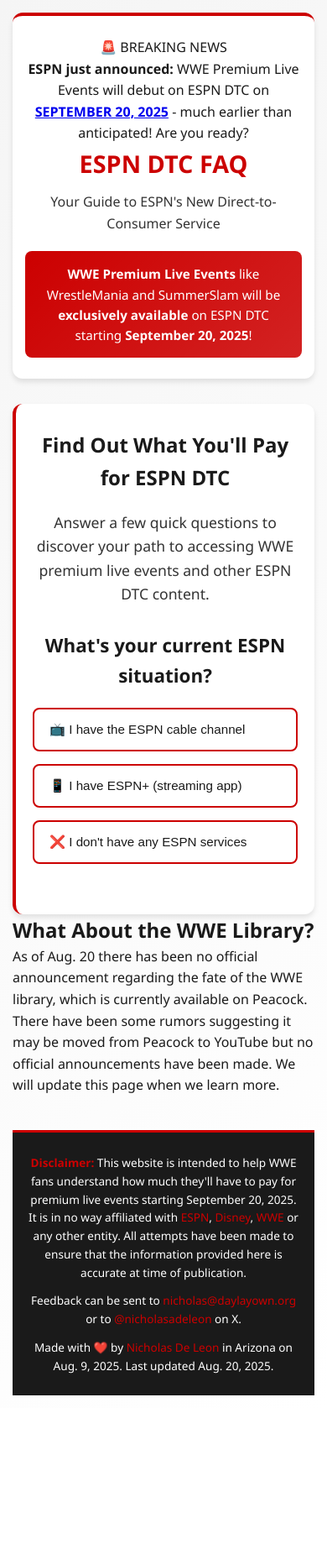
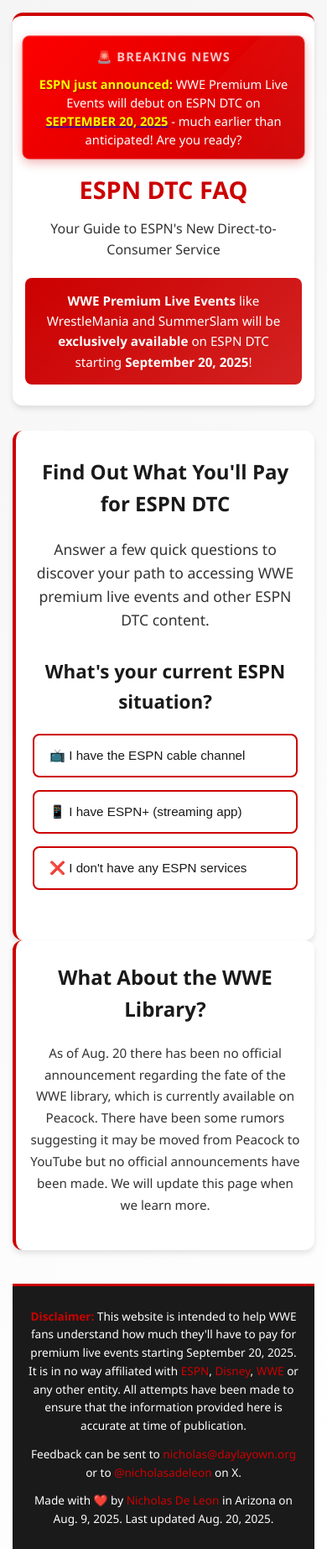
Before and after one commit to CactusWrench/espndtcfaq, a plain HTML site: page index.html in a window 390 px wide. Shown: the whole page at 84% size. Before the commit the page ends 1677 px from the top, so only its background shows below. Drawn offline with Linux system fonts and the light colour scheme.

Commit message:
Add files via upload

```diff
--- a/styles.css
+++ b/styles.css
@@ -28,6 +28,81 @@
     max-width: 800px;
     margin: 0 auto;
     padding: 20px;
+}
+
+/* Breaking News Banner */
+.breaking-news {
+    background: linear-gradient(135deg, #ff0000, #cc0000);
+    color: var(--espn-white);
+    padding: 20px;
+    border-radius: 8px;
+    margin-bottom: 25px;
+    box-shadow: 0 4px 12px rgba(204, 0, 0, 0.3);
+    animation: pulse 2s ease-in-out infinite;
+    position: relative;
+    overflow: hidden;
+}
+
+.breaking-news::before {
+    content: '';
+    position: absolute;
+    top: -50%;
+    left: -50%;
+    width: 200%;
+    height: 200%;
+    background: linear-gradient(45deg, transparent, rgba(255, 255, 255, 0.1), transparent);
+    transform: rotate(45deg);
+    animation: shine 3s ease-in-out infinite;
+}
+
+@keyframes pulse {
+    0%, 100% {
+        transform: scale(1);
+    }
+    50% {
+        transform: scale(1.02);
+    }
+}
+
+@keyframes shine {
+    0% {
+        transform: translateX(-100%) translateY(-100%) rotate(45deg);
+    }
+    100% {
+        transform: translateX(100%) translateY(100%) rotate(45deg);
+    }
+}
+
+.breaking-label {
+    display: inline-block;
+    font-size: 1.1rem;
+    font-weight: bold;
+    text-transform: uppercase;
+    letter-spacing: 1px;
+    margin-bottom: 10px;
+    animation: blink 1.5s ease-in-out infinite;
+}
+
+@keyframes blink {
+    0%, 100% {
+        opacity: 1;
+    }
+    50% {
+        opacity: 0.7;
+    }
+}
+
+.breaking-news p {
+    font-size: 1.15rem;
+    line-height: 1.5;
+    margin: 0;
+    position: relative;
+    z-index: 1;
+}
+
+.breaking-news strong {
+    color: #ffff00;
+    text-shadow: 1px 1px 2px rgba(0, 0, 0, 0.3);
 }
 
 /* Header */
@@ -61,6 +136,34 @@
     border-radius: 8px;
     font-weight: 500;
     margin-top: 20px;
+}
+
+/* WWE Library Section */
+.wwe-library-section {
+    background: var(--espn-white);
+    border-radius: 12px;
+    padding: 40px 30px;
+    box-shadow: var(--shadow);
+    border-left: 4px solid var(--espn-red);
+    margin-bottom: 30px;
+}
+
+.wwe-library-section h2 {
+    color: var(--espn-black);
+    font-size: 2rem;
+    margin-bottom: 20px;
+    text-align: center;
+}
+
+.library-content {
+    text-align: center;
+}
+
+.library-content p {
+    font-size: 1.1rem;
+    line-height: 1.7;
+    color: var(--espn-gray);
+    margin-bottom: 15px;
 }
 
 /* Screen Management */
@@ -295,6 +398,32 @@
         font-size: 1.1rem;
     }
 
+    .breaking-news {
+        padding: 15px;
+        margin-bottom: 20px;
+    }
+
+    .breaking-label {
+        font-size: 1rem;
+    }
+
+    .breaking-news p {
+        font-size: 1rem;
+    }
+
+    .wwe-library-section {
+        padding: 30px 20px;
+        margin-bottom: 25px;
+    }
+
+    .wwe-library-section h2 {
+        font-size: 1.7rem;
+    }
+
+    .library-content p {
+        font-size: 1rem;
+    }
+
     .screen {
         padding: 30px 20px;
     }
@@ -343,6 +472,32 @@
 
     .subtitle {
         font-size: 1rem;
+    }
+
+    .breaking-news {
+        padding: 12px;
+        margin-bottom: 15px;
+    }
+
+    .breaking-label {
+        font-size: 0.9rem;
+    }
+
+    .breaking-news p {
+        font-size: 0.9rem;
+    }
+
+    .wwe-library-section {
+        padding: 25px 15px;
+        margin-bottom: 20px;
+    }
+
+    .wwe-library-section h2 {
+        font-size: 1.5rem;
+    }
+
+    .library-content p {
+        font-size: 0.95rem;
     }
 
     .screen h2 {
```
